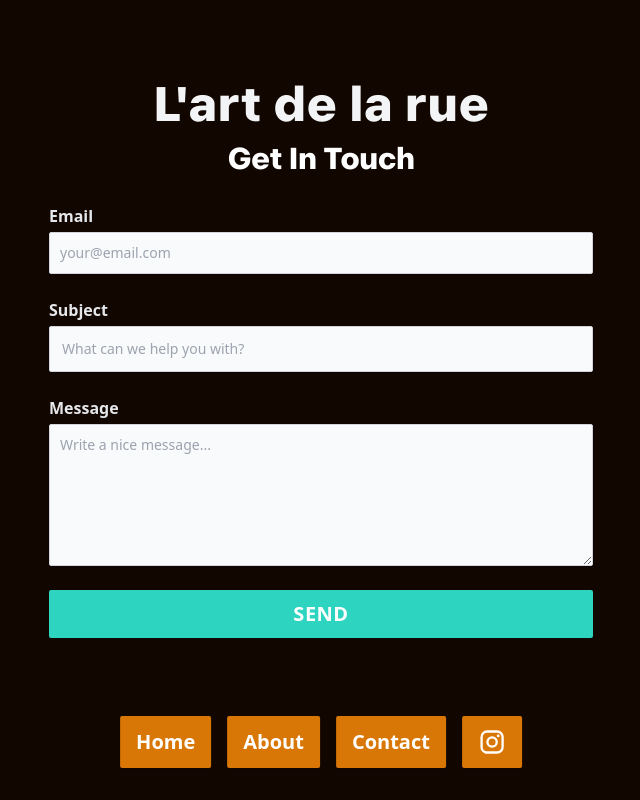
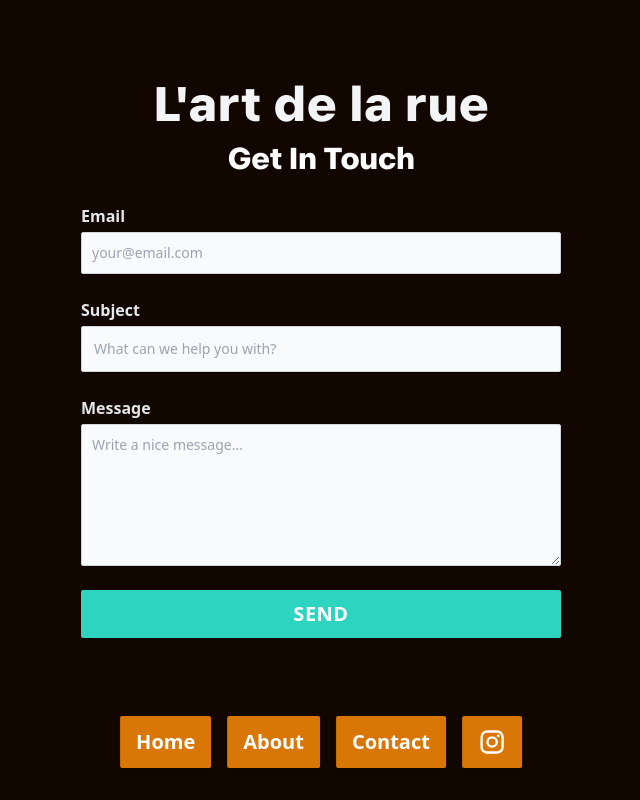
Before and after one commit to michaelsynan/lart, a Nuxt app: page /contact in a window 1280 px wide. Shown: the whole page, without its empty margins (319-959 px from the left). Built offline with nearby package versions, Linux system fonts and the light colour scheme; a web font is replaced by a local one.

Commit message:
added page transitions

```diff
--- a/app.vue
+++ b/app.vue
@@ -24,4 +24,14 @@ html.dark {
   background: #222;
   color: white;
 }
+
+.page-enter-active,
+.page-leave-active {
+  transition: all 0.1s;
+}
+.page-enter-from,
+.page-leave-to {
+  opacity: 0;
+  filter: blur(1rem);
+}
 </style>
--- a/assets/css/main.css
+++ b/assets/css/main.css
@@ -4,7 +4,7 @@
 
 @layer base {
     body {
-        @apply bg-gray-900 text-gray-100 leading-normal h-screen;
+        @apply bg-gray-950 text-gray-100 leading-normal h-screen;
     }
 }
 
--- a/nuxt.config.ts
+++ b/nuxt.config.ts
@@ -34,6 +34,7 @@ export default defineNuxtConfig({
   },
 
   app: {
+    pageTransition: { name: 'page', mode: 'out-in' },
     head: {
       viewport: 'width=device-width,initial-scale=1',
       link: [
--- a/pages/contact.vue
+++ b/pages/contact.vue
@@ -36,7 +36,7 @@ const handleButtonClick = () => {
   <div class="w-full flex justify-center">
     <div class="relative flex flex-col items-center justify-start md:mt-20 mt-10 h-screen w-full">
       <section class="align-left w-full mb-0 md:mb-10">
-        <div class="mx-auto w-full md:w-xl px-4">
+        <div class="mx-auto w-full md:w-lg px-4">
           <div id="headingmobile"
             class="top-0 text-center text-5xl font-bold z-100 pb-3 w-full mainheading">
             <span>L'art de la rue</span>
@@ -78,7 +78,7 @@ const handleButtonClick = () => {
               </div>
             </button>
             <div class="h-6">
-              <div v-if="response">{{ response }}</div>
+              <div v-if="response" class="">{{ response }}</div>
             </div>
           </form>
         </div>
--- a/pages/index.vue
+++ b/pages/index.vue
@@ -18,7 +18,7 @@ function shuffleArray(array) {
 shuffleArray(images); // Randomize the images array
 
 definePageMeta({
-  layout: 'home'
+  layout: 'default'
 });
 
 onMounted(() => {
```
